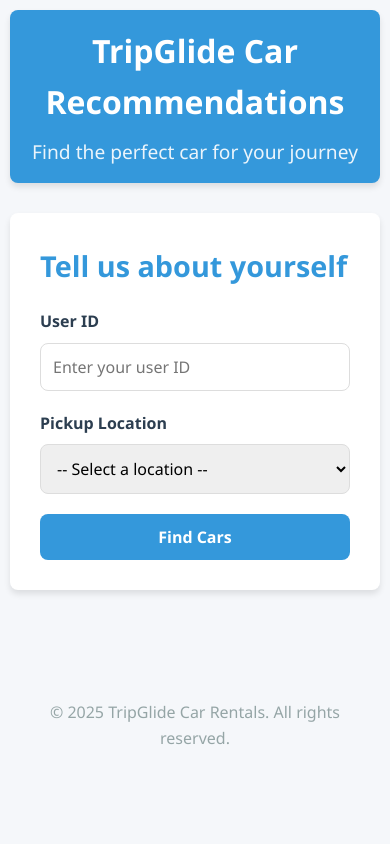
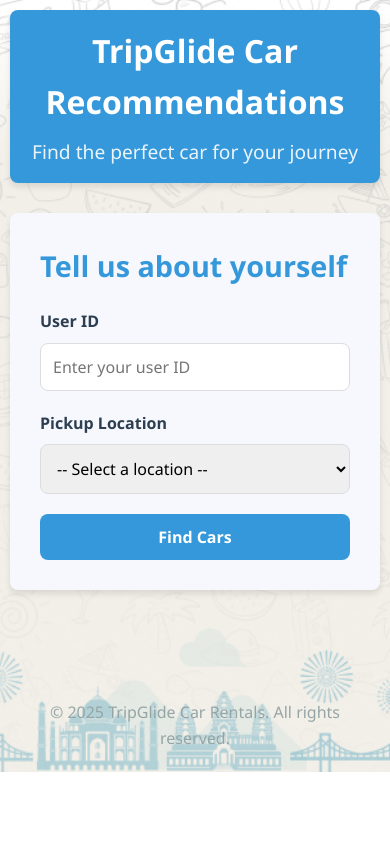
Before and after one commit to HetviPatel-2002/recomm_car, a Flask app: page / in a window 390 px wide. Run offline with Flask 3, Linux system fonts and the light colour scheme; data that the repository does not hold is empty.

Commit message:
added background image

```diff
--- a/templates/index.html
+++ b/templates/index.html
@@ -7,6 +7,16 @@
     <link rel="stylesheet" href="https://cdnjs.cloudflare.com/ajax/libs/font-awesome/6.0.0/css/all.min.css">
     <link href="https://fonts.googleapis.com/icon?family=Material+Icons" rel="stylesheet">
     <style>
+        body{
+            background-image: url("/static/images/bg.jpeg");
+            background-size: cover;
+             background-position: center;
+             background-repeat: no-repeat;
+
+             margin: 0;
+             padding: 0;
+
+        }
         :root {
             --primary-color: #3498db;
             --secondary-color: #2980b9;
@@ -27,7 +37,7 @@
         }
 
         body {
-            background-color: #f5f7fa;
+
             color: var(--dark-color);
             line-height: 1.6;
         }
@@ -59,18 +69,18 @@
         }
 
 
-body {
+/* body {
     display: flex;
     flex-direction: column;
-    min-height: 100vh; /* Full viewport height */
+    min-height: 100vh;
     margin: 0;
 }
 
 main {
-    flex: 1; /* Pushes footer to bottom */
-}
+    flex: 1;
+} */
         .card {
-            background-color: white;
+            background-color: #f6f8fe;
             border-radius: var(--radius);
             box-shadow: var(--shadow);
             margin-bottom: 30px;
@@ -218,6 +228,12 @@
             vertical-align: middle;
             margin-right: 10px;
         }
+        .car-detail .material-icons {
+            vertical-align: middle;
+            margin-right: 12px;
+            margin-left: 6.5px;
+            font-size: 37px;
+        }
         .car-detail span {
             font-weight: 1000;
             color: var(--dark-color);
@@ -273,16 +289,17 @@
                 grid-template-columns: 1fr;
             }
 
-body {
+/* body {
     display: flex;
     flex-direction: column;
-    min-height: 100vh; /* Full viewport height */
+    min-height: 100px;
+    width: 500px;
     margin: 0;
 }
 
 main {
-    flex: 1; /* Pushes footer to bottom */
-}
+    flex: 1;
+} */
         }
     </style>
 </head>
@@ -617,10 +634,10 @@
                         <div class="car-detail"><img src="https://img.icons8.com/?size=100&id=112254&format=png&color=000000" alt="transmission_icon" width="40" height="40"><span>Transmission:</span> ${car.transmission}</div>
                         <div class="car-detail"><img src="https://img.icons8.com/?size=100&id=9JHIJk60xdLp&format=png&color=000000" alt="Fuel_icon" width="40" height="40"><span>Fuel Policy:</span> ${car.fuel_policy}</div>
                         <div class="car-detail"><img src="https://img.icons8.com/?size=100&id=41152&format=png&color=000000" alt="Mileage_icon" width="40" height="40"><span>Mileage:</span> ${car.mileage_kmpl} kmpl</div>
-                        <div class="car-detail"><img src="https://img.icons8.com/?size=100&id=GOh5Umx9qe8u&format=png&color=000000" alt="seat_icon" width="40" height="40"><span>Seats:</span> ${car.occupancy}</div>
+                        <div class="car-detail"><span class="material-icons">person</span><span>Seats:</span> ${car.occupancy}</div>
                         <div class="car-detail"><img src="https://img.icons8.com/?size=100&id=wgC4n5niQXU_&format=png&color=000000" alt="AC_icon" width="40" height="40"><span>AC:</span> ${car.ac}</div>
                         <div class="car-detail"><img src="https://cdn-icons-png.flaticon.com/128/2028/2028454.png" alt="lugguage_icon" width="40" height="40"><span>Luggage:</span> ${car.luggage_capacity}</div>
-                        <div class="car-detail"><img src="https://cdn.iconscout.com/icon/premium/png-512-thumb/car-rental-11566737-9463248.png" alt="agency_icon" width="50" height="50"><span>Agency:</span> ${car.agency_name}</div>
+                        <div class="car-detail"><img src="https://cdn.iconscout.com/icon/premium/png-512-thumb/car-rental-11566737-9463248.png" alt="agency_icon" width="45" height="45"><span>Agency:</span> ${car.agency_name}</div>
                     </div>
                     <div class="price-tag">₹${car.price_per_hour}/hour</div>
                 `;
```
Also changed, not shown: static/images/bg.jpeg (added).
